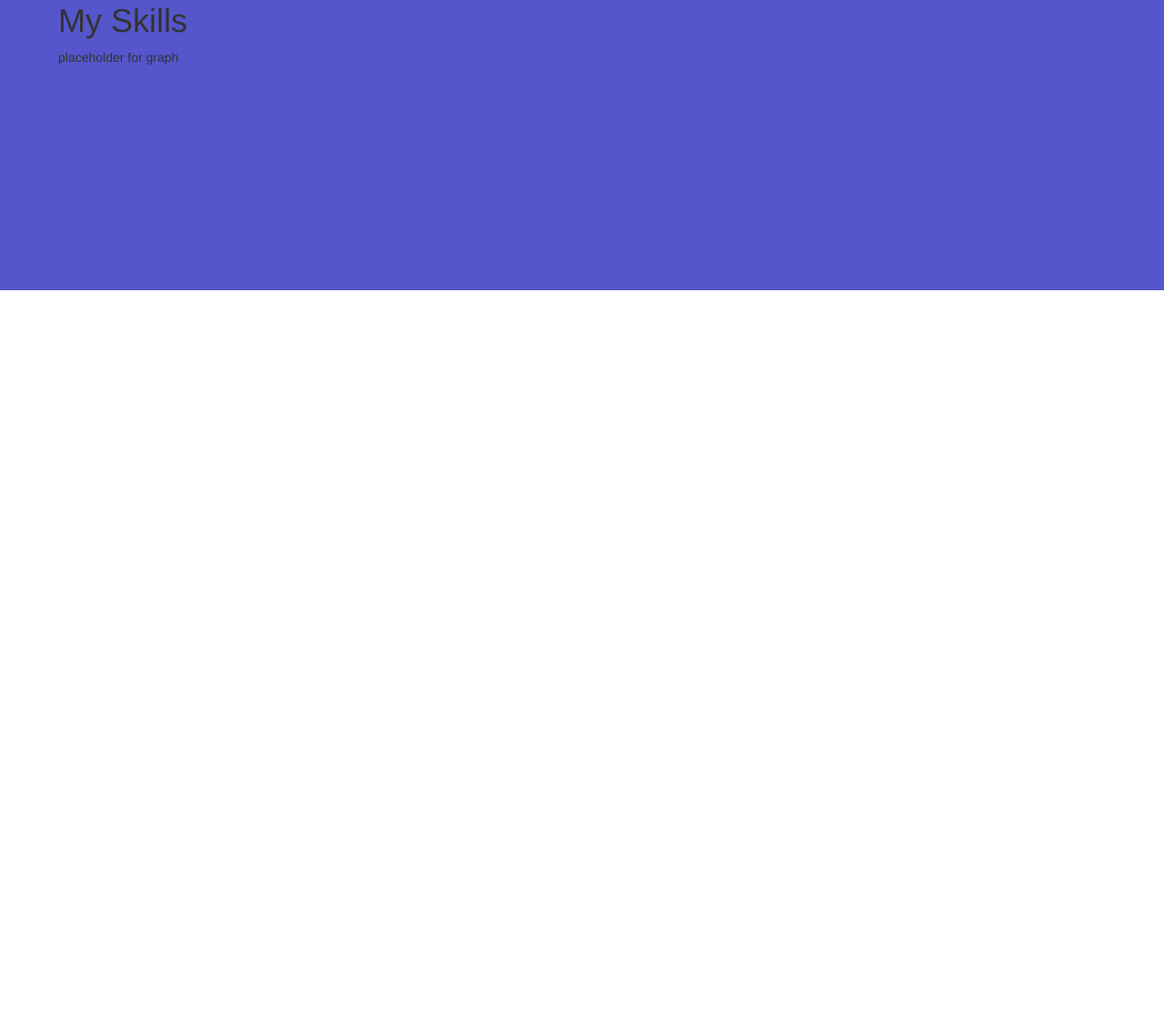
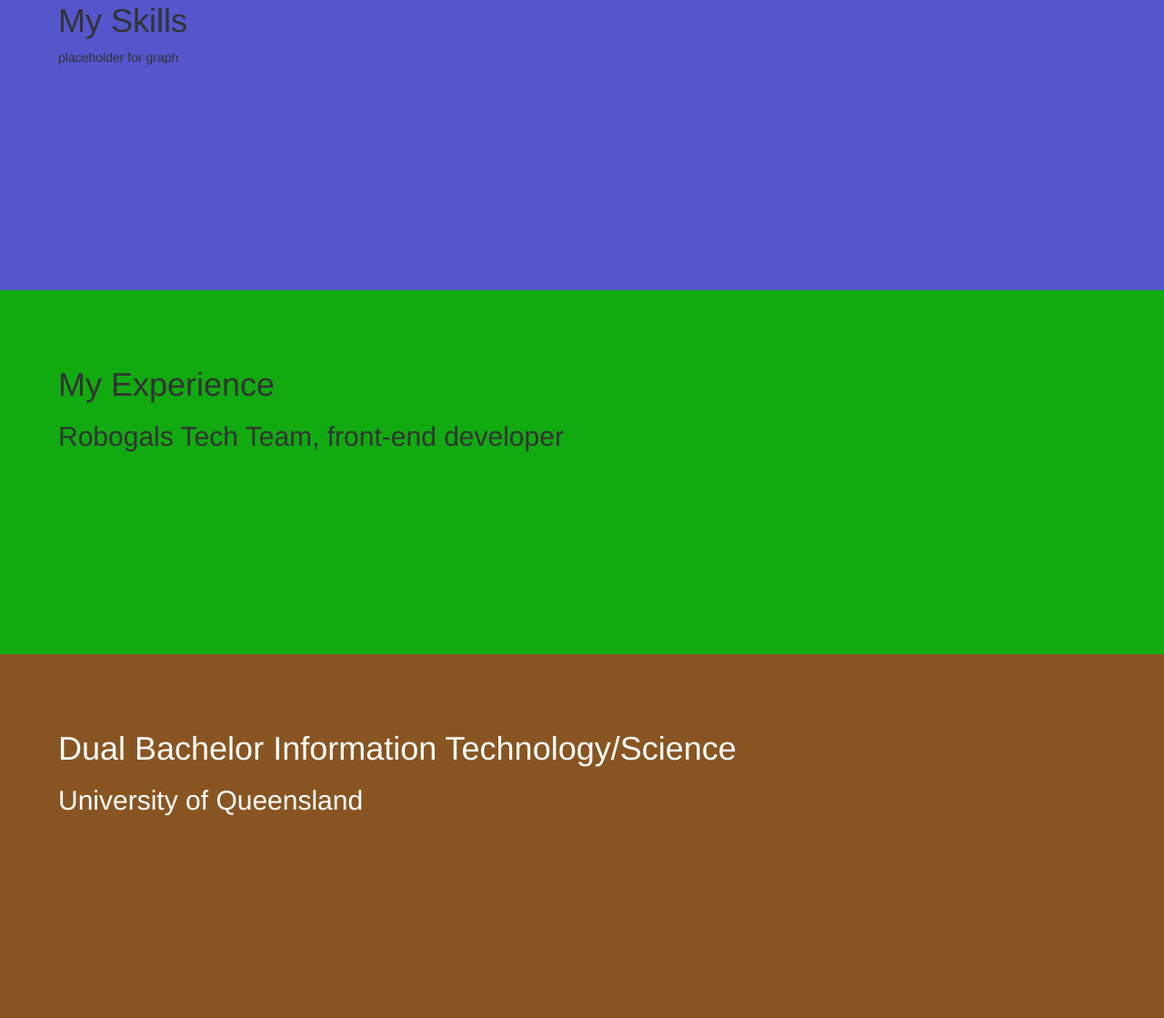
Before and after one commit to BiancaShurey/BiancaShurey.github.io, a plain HTML site: page index.html in a window 1280 px wide. Shown: the part 861-1980 px from the top of the page at 91% size. Before the commit the page ends 1180 px from the top, so only its background shows below. Drawn offline with nearby package versions, Linux system fonts and the light colour scheme.

Commit message:
added placholders for experience and education

```diff
--- a/css/stylesheet.css
+++ b/css/stylesheet.css
@@ -15,3 +15,16 @@
   background-color:#5555cc;
   height: 400px;
 }
+
+.experience {
+  padding: 5%;
+  background-color:#11aa11;
+  height: 400px;
+}
+
+.education {
+  padding: 5%;
+  background-color:#885522;
+  color:white;
+  height: 400px;
+}
--- a/index.html
+++ b/index.html
@@ -94,6 +94,16 @@
     <h1>My Skills</h1>
     <p> placeholder for graph</p>
   </div>
+  <div class="experience">
+    <h1>My Experience</h1>
+    <div class=robogals-tech>
+      <h2>Robogals Tech Team, front-end developer</h2>
+    </div>
+  </div>
+  <div class="education">
+    <h1> Dual Bachelor Information Technology/Science</h1>
+    <h2>University of Queensland</h2>
+  </div>
     <!-- jQuery (necessary for Bootstrap's JavaScript plugins) -->
     <script src="https://ajax.googleapis.com/ajax/libs/jquery/1.12.4/jquery.min.js"></script>
     <!-- Include all compiled plugins (below), or include individual files as needed -->
```
